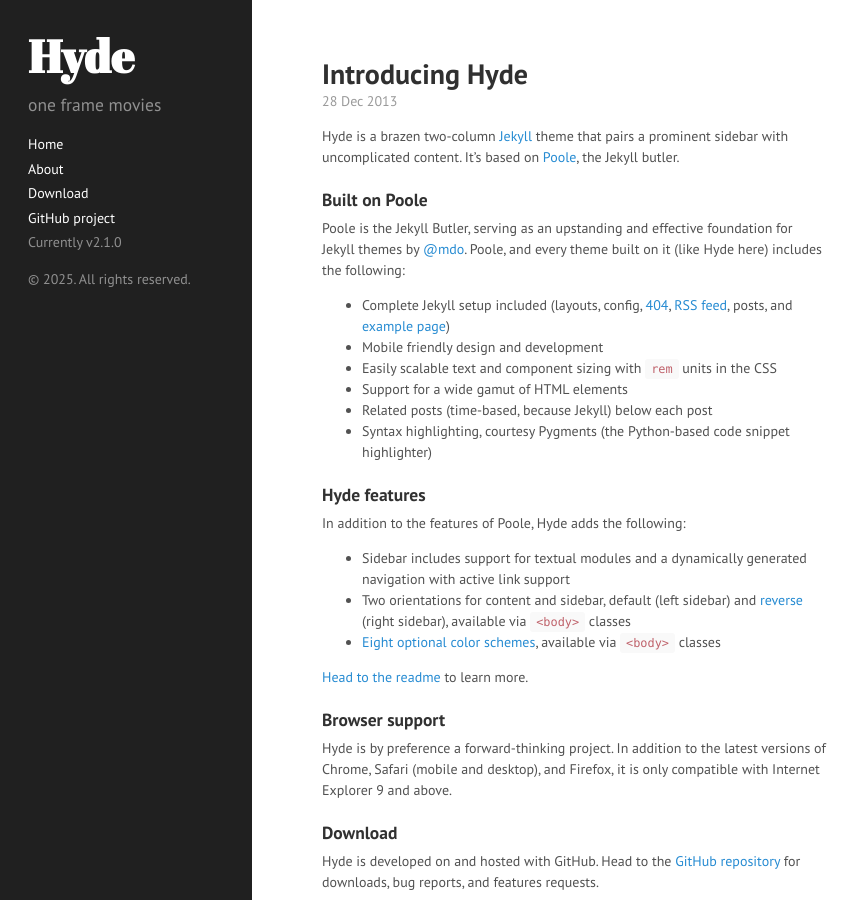
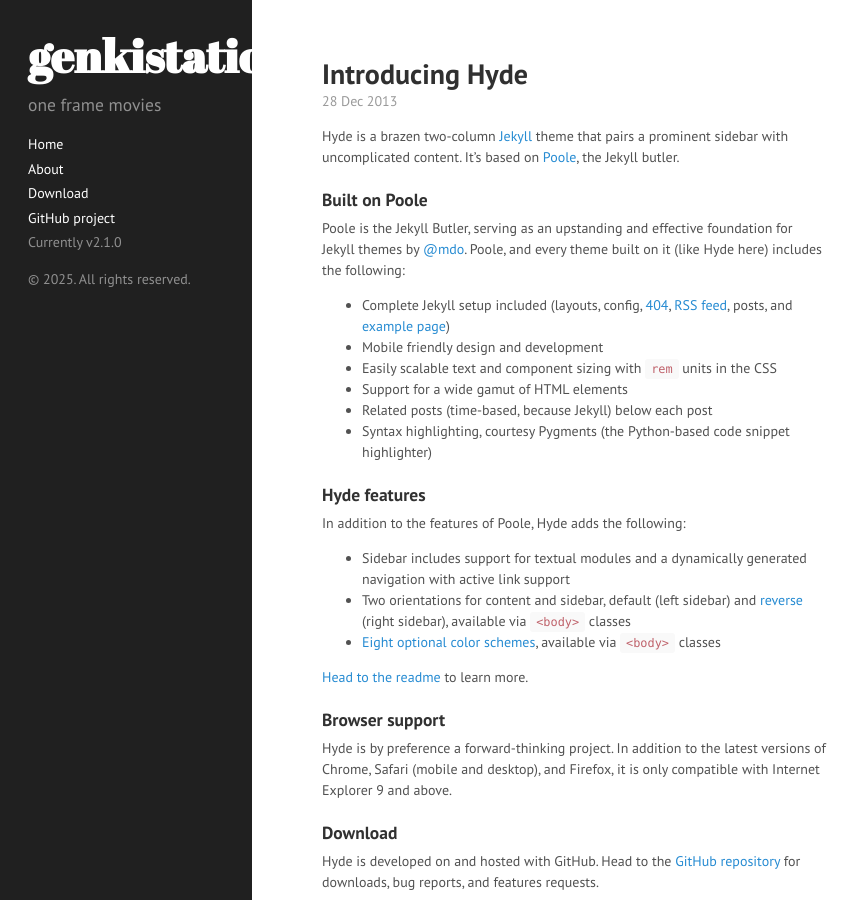
Before and after one commit to genkistation/photography, a Jekyll site: the page built from index.html, in a window 1280 px wide and 900 px high. Shown: the whole window, without its empty margins (0-862 px from the left). Built offline with Jekyll 4.4.1, drawn with Linux system fonts in a browser that asks for light colours; Markdown is read by kramdown in place of the engine named in the settings; the list of posts is cut into pages by our own code.

Commit message:
Update _config.yml

```diff
--- a/_config.yml
+++ b/_config.yml
@@ -7,7 +7,7 @@ permalink:        pretty
 
 
 # Setup
-title:            Hyde
+title:            genkistation
 tagline:          'A Jekyll theme'
 description:      'one frame movies'
 url:              http://hyde.getpoole.com
```
